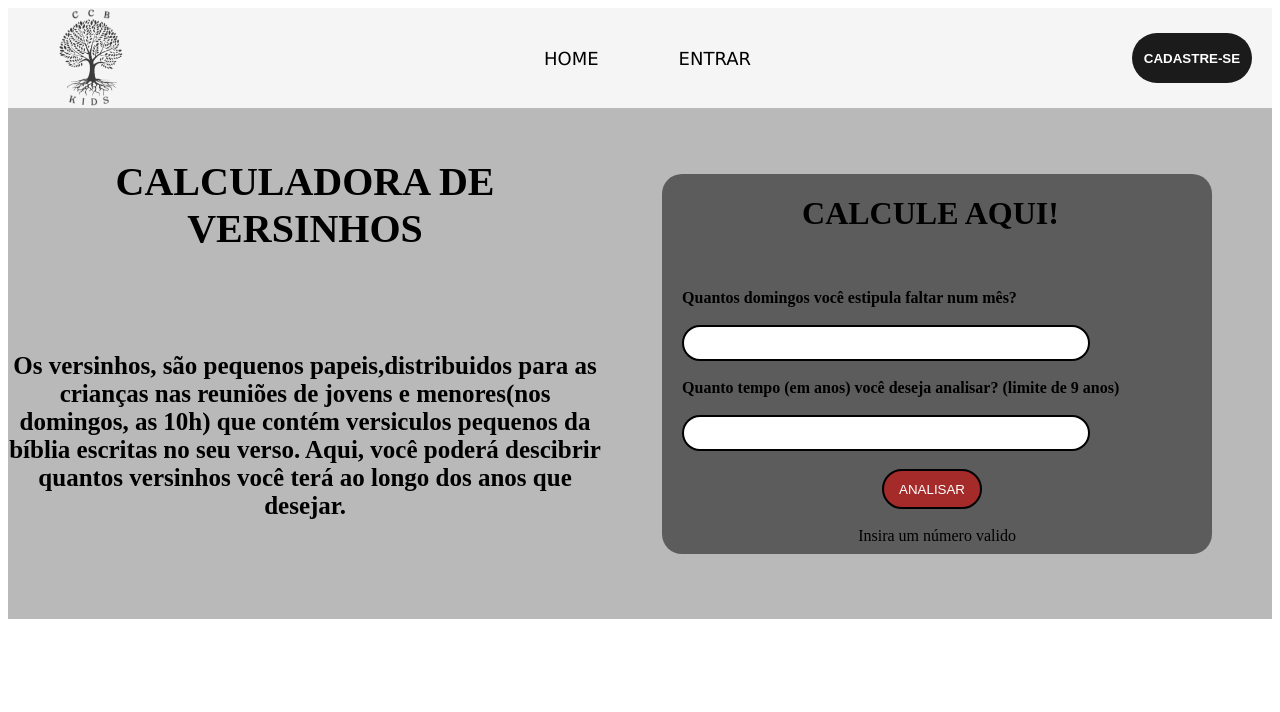
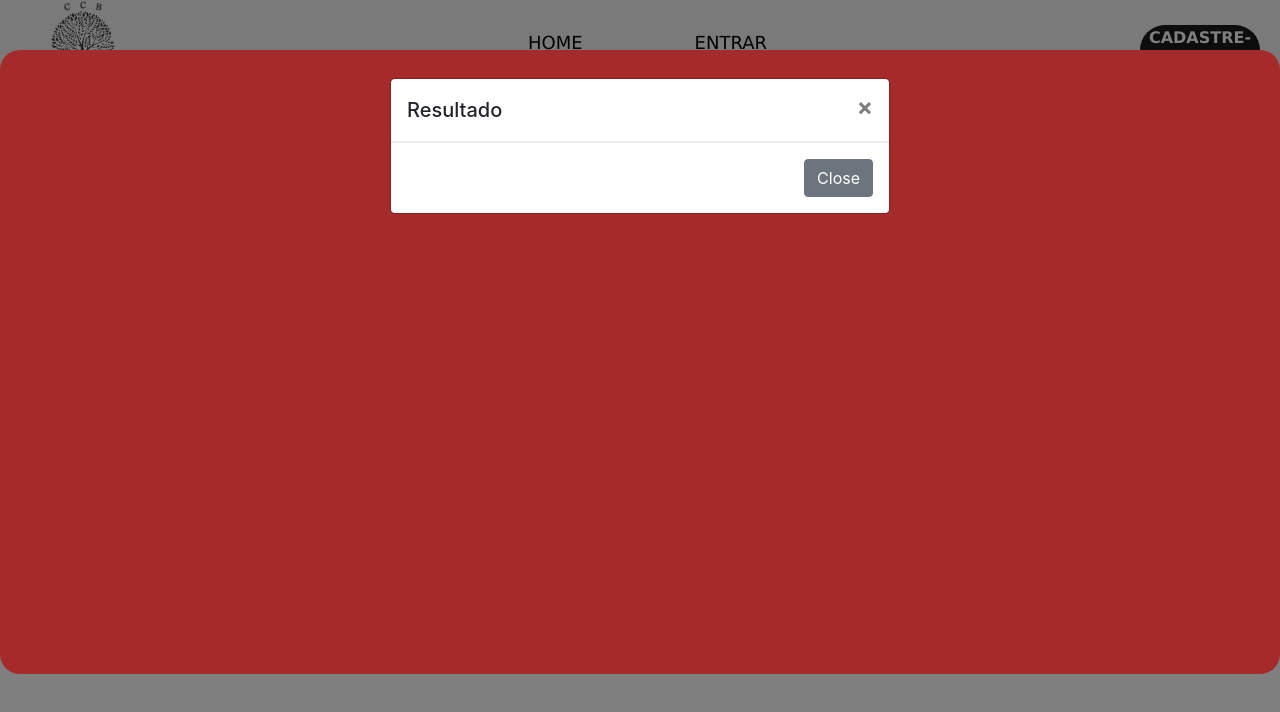
Before and after one commit to ryangsantos2/CCBKIDS2, a website: page public/calc.html in a window 1280 px wide. Both pictures are taken after a click on the button "ANALISAR". Drawn offline with nearby package versions, Linux system fonts and the light colour scheme.

Commit message:
Update calc.html
finalmente calculadora pronta

```diff
--- a/public/calc.html
+++ b/public/calc.html
@@ -6,7 +6,9 @@
     <meta name="viewport" content="width=device-width, initial-scale=1.0">
     <title>CCBKIDS | CALCULADORA</title>
     <link rel="stylesheet" href="./css/calc.css">
-    <link rel="shortcut icon" href="../assets/principalhome.png">
+    <script src="https://cdnjs.cloudflare.com/ajax/libs/jquery/3.3.1/jquery.min.js"></script>
+    <script src="https://maxcdn.bootstrapcdn.com/bootstrap/4.0.0/js/bootstrap.min.js"></script>
+    <link href="https://maxcdn.bootstrapcdn.com/bootstrap/4.0.0/css/bootstrap.min.css" rel="stylesheet" />
 </head>
 
 <body>
@@ -25,7 +27,22 @@
                 domingos, as 10h) que contém versiculos pequenos da bíblia escritas no seu verso.
                 Aqui, você poderá descibrir quantos versinhos você terá ao longo dos anos que desejar. </h3>
         </div>
-        <div class="modal" id="modal"></div>
+        <div id="myModal" class="modal" tabindex="-1" role="dialog">
+            <div class="modal-dialog" role="document">
+                <div class="modal-content">
+                    <div class="modal-header">
+                        <h5 class="modal-title">Resultado</h5>
+                        <button type="button" class="close" data-dismiss="modal" aria-label="Close">
+                            <span aria-hidden="true">&times;</span>
+                        </button>
+                    </div>
+                    <div id="modal_body"></div>
+                    <div class="modal-footer">
+                        <button type="button" class="btn btn-secondary" data-dismiss="modal">Close</button>
+                    </div>
+                </div>
+            </div>
+        </div>
         <div class="container-direita">
             <div class="calculadora" id="calculadora">
                 <h1>CALCULE AQUI!</h1><br><br>
@@ -45,6 +62,13 @@
 
 <script>
     function calculate() {
+        function abreModal() {
+            $("#myModal").modal({
+                show: true
+            });
+        }
+
+        setTimeout(abreModal, 1000);
         const fault = Number(fault_month.value);
         const year = Number(year_consulting.value);
 
@@ -52,7 +76,7 @@
         let count = sunday - fault
 
         result.innerHTML = ''
-        modal.innerHTML = ''
+       modal_body.innerHTML = ''
 
 
         if (fault == '' || year == '') {
@@ -65,7 +89,7 @@
             return
         }
 
-        if (year<1){
+        if (year < 1) {
             result.innerHTML = `Insira um número valido`
             return
         }
@@ -77,19 +101,16 @@
 
         for (let i = 1; i <= year; i++) {
 
-            modal.innerHTML += `Ao longo de ${i} ano(s), você acumulará mais ${count * i} versinhos<br>`
+           modal_body.innerHTML += `Ao longo de ${i} ano(s), você acumulará mais ${count * i} versinhos<br>`
 
         }
 
 
     }
 
-    function fechar() {
-        modal.style.display = 'none'
-    }
 </script>
 <script>
-    function cadastrar(){
+    function cadastrar() {
         window.location.href = 'cadastro.html'
     }
 </script>
```
